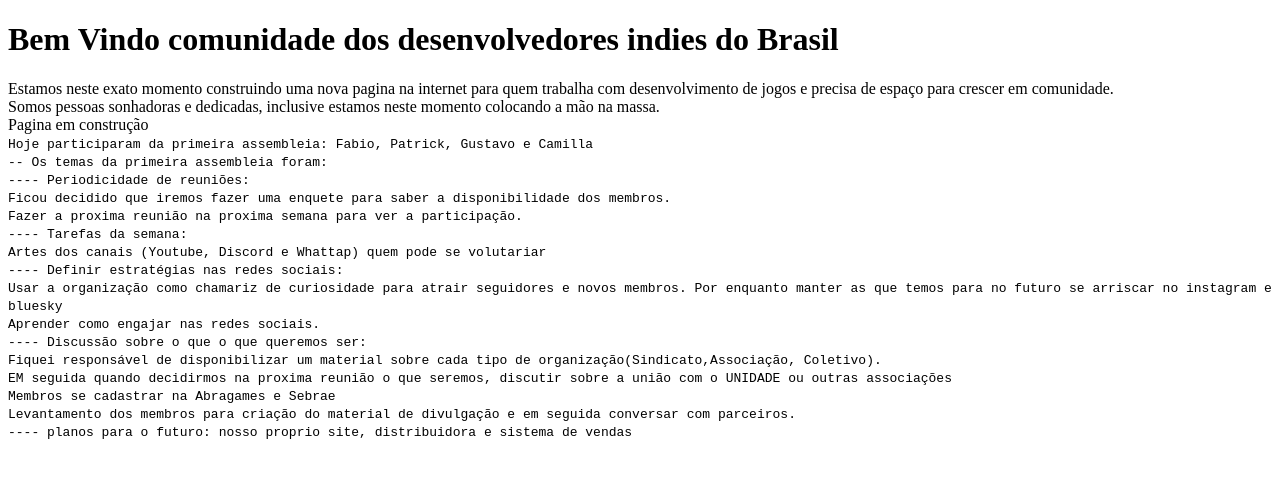
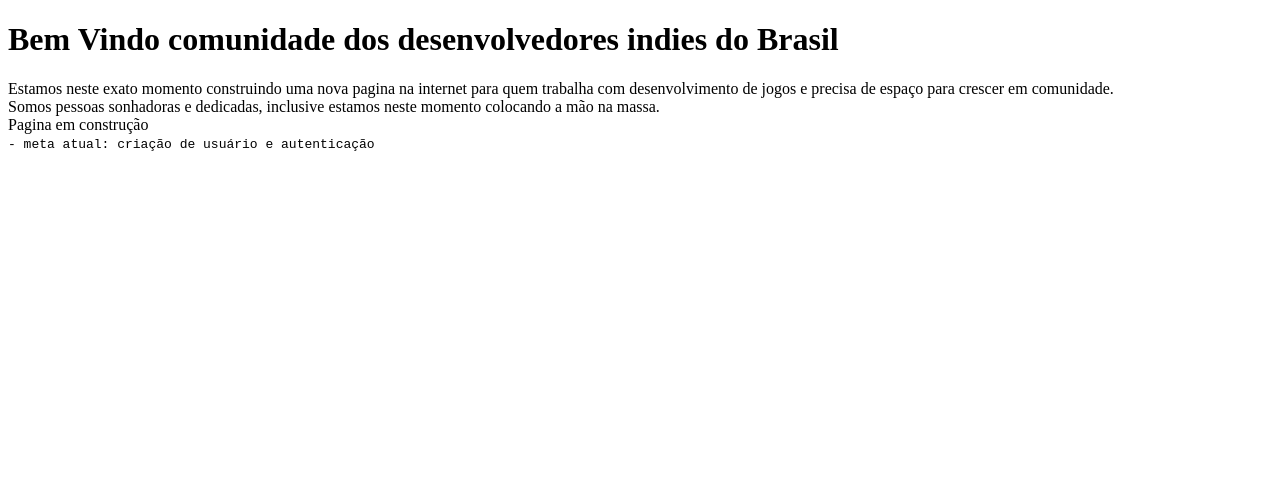
Before and after one commit to dropoujogo/IndiesBrasil, a Next.js app: page / in a window 1280 px wide. Shown: the top 478 px of the page. Built offline with nearby package versions, Linux system fonts and the light colour scheme.

Commit message:
feat: add initial version of `/status` page

```diff
--- a/pages/index.js
+++ b/pages/index.js
@@ -11,47 +11,7 @@
       <br />
       Pagina em construção
       <br />
-      <code>
-        Hoje participaram da primeira assembleia: Fabio, Patrick, Gustavo e
-        Camilla
-        <br />
-        -- Os temas da primeira assembleia foram:
-        <br />
-        ---- Periodicidade de reuniões:
-        <br />
-        Ficou decidido que iremos fazer uma enquete para saber a disponibilidade
-        dos membros.
-        <br />
-        Fazer a proxima reunião na proxima semana para ver a participação.
-        <br />
-        ---- Tarefas da semana:
-        <br />
-        Artes dos canais (Youtube, Discord e Whattap) quem pode se volutariar
-        <br />
-        ---- Definir estratégias nas redes sociais:
-        <br />
-        Usar a organização como chamariz de curiosidade para atrair seguidores e
-        novos membros. Por enquanto manter as que temos para no futuro se
-        arriscar no instagram e bluesky
-        <br />
-        Aprender como engajar nas redes sociais.
-        <br />
-        ---- Discussão sobre o que o que queremos ser:
-        <br />
-        Fiquei responsável de disponibilizar um material sobre cada tipo de
-        organização(Sindicato,Associação, Coletivo).
-        <br />
-        EM seguida quando decidirmos na proxima reunião o que seremos, discutir
-        sobre a união com o UNIDADE ou outras associações
-        <br />
-        Membros se cadastrar na Abragames e Sebrae
-        <br />
-        Levantamento dos membros para criação do material de divulgação e em
-        seguida conversar com parceiros.
-        <br />
-        ---- planos para o futuro: nosso proprio site, distribuidora e sistema
-        de vendas
-      </code>
+      <code>- meta atual: criação de usuário e autenticação</code>
     </>
   );
 }
```
Also changed, not shown: pages/status/index.js (added, +57 -0 lines).
